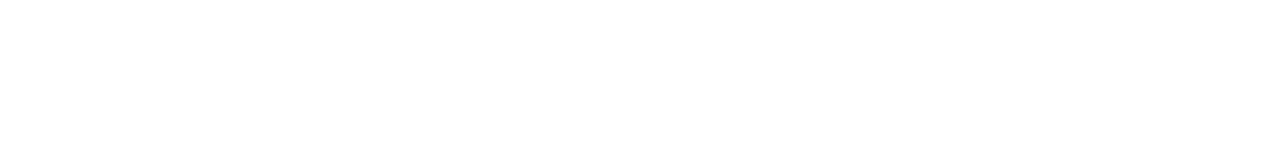
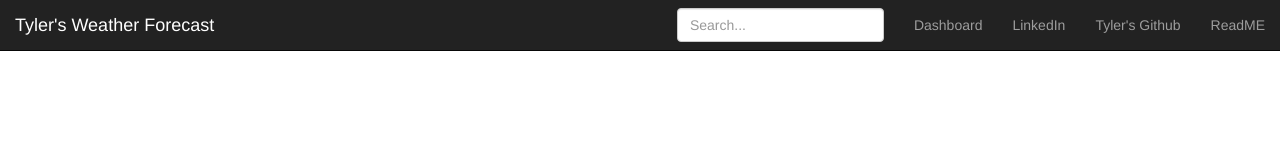
Before and after one commit to tyleryannes94/weather-forecast-app, a plain HTML site: page index.html in a window 1280 px wide. Drawn offline with nearby package versions, Linux system fonts and the light colour scheme.

Commit message:
Added bootstrap style link and added a bootstrap navbar component to ensure it works.

```diff
--- a/assets/script.js
+++ b/assets/script.js
@@ -0,0 +1,12 @@
+//Pseudo-code outline:
+// Create var for API Key
+// Create fetch function using API key
+// Filter the fetch function for Date, image(?), temp, wind, and humidity; limit to 5 day
+// Create function that returns fetch for city input
+//  - Use this data to display today's forecast in a specific class
+//  - Use next 5 days data to push into their own block
+//  - Store the city input in localStorage to and append class under a search history section
+// (If time allows) add a "home city star" button that appends the forecast at the bottom for a quick comparison to
+// what city you're searching for
+
+let apiKey = "ada5c877c3f1ff4c35d2f2a88ca7ed5b";
--- a/index.html
+++ b/index.html
@@ -3,11 +3,43 @@
 <head>
     <meta charset="UTF-8">
     <meta name="viewport" content="width=device-width, initial-scale=1.0">
-    <style></style>
+    <link rel="stylesheet" href="https://cdn.jsdelivr.net/npm/bootstrap@3.4.1/dist/css/bootstrap.min.css" integrity="sha384-HSMxcRTRxnN+Bdg0JdbxYKrThecOKuH5zCYotlSAcp1+c8xmyTe9GYg1l9a69psu" crossorigin="anonymous">
+    <link rel="stylesheet" href="./assets/style.css"/>
     <title>Tyler's Weather App</title>
 </head>
 <body>
+    <nav class="navbar navbar-inverse navbar-fixed-top">
+        <div class="container-fluid">
+          <div class="navbar-header">
+            <button type="button" class="navbar-toggle collapsed" data-toggle="collapse" data-target="#navbar" aria-expanded="false" aria-controls="navbar">
+              <span class="sr-only">Toggle navigation</span>
+              <span class="icon-bar"></span>
+              <span class="icon-bar"></span>
+              <span class="icon-bar"></span>
+            </button>
+            <a class="navbar-brand" href="#">Tyler's Weather Forecast</a>
+          </div>
+          <div id="navbar" class="navbar-collapse collapse">
+            <ul class="nav navbar-nav navbar-right">
+              <li><a href="#">Dashboard</a></li>
+              <li><a href="#">LinkedIn</a></li>
+              <li><a href="#">Tyler's Github</a></li>
+              <li><a href="#">ReadME</a></li>
+            </ul>
+            <form class="navbar-form navbar-right">
+              <input type="text" class="form-control" placeholder="Search...">
+            </form>
+          </div>
+        </div>
+      </nav>
 
-<script></script>
+    <footer>
+        <p><strong>Email:</strong> <a href="mailto:tyler.yannes@gmail.com">tyler.yannes@gmail.com</a></p>
+        <p> <strong>Github: </strong><a href="https://github.com/tyleryannes94" target="_blank">Tyler's Github</a> </p>
+    </footer>
+    <script src="https://code.jquery.com/jquery-1.12.4.min.js" integrity="sha384-nvAa0+6Qg9clwYCGGPpDQLVpLNn0fRaROjHqs13t4Ggj3Ez50XnGQqc/r8MhnRDZ" crossorigin="anonymous"></script>
+    <script src="https://cdn.jsdelivr.net/npm/bootstrap@3.4.1/dist/js/bootstrap.min.js" integrity="sha384-aJ21OjlMXNL5UyIl/XNwTMqvzeRMZH2w8c5cRVpzpU8Y5bApTppSuUkhZXN0VxHd" crossorigin="anonymous"></script>
+<script src="./assets/script.js"></script>
+
 </body>
 </html>
```
